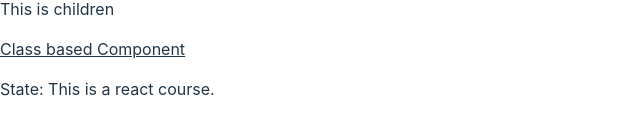
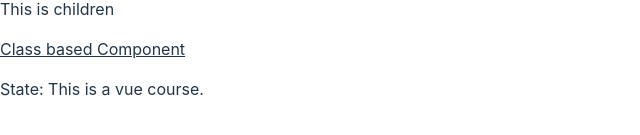
Before and after one commit to NjauSamuel/React_Blog_Project, a React (Vite) app: page / in a window 1280 px wide. Shown: the part 391-526 px from the top of the page, without its empty margins (0-640 px from the left). Built offline with nearby package versions, Linux system fonts and the light colour scheme.

Commit message:
Learnt about updating state.

```diff
--- a/src/components/ClassBasedComponent.jsx
+++ b/src/components/ClassBasedComponent.jsx
@@ -2,10 +2,18 @@ import React from "react";
 
 class ClassBasedComponent extends React.Component{
 
-    state = {course: "react"};
+    state = {course: "react", counter: 0};
 
     componentDidMount(){
         console.log("after render");
+        //this.setState({course: "vue", counter: this.state.counter + 1});
+
+        this.setState((oldState) => {
+            return{
+                course: "vue",
+                counter: oldState.counter + 1,
+            };
+        });
     }
 
     render(){
```
Also changed, not shown: src/A_Lessons.txt.
